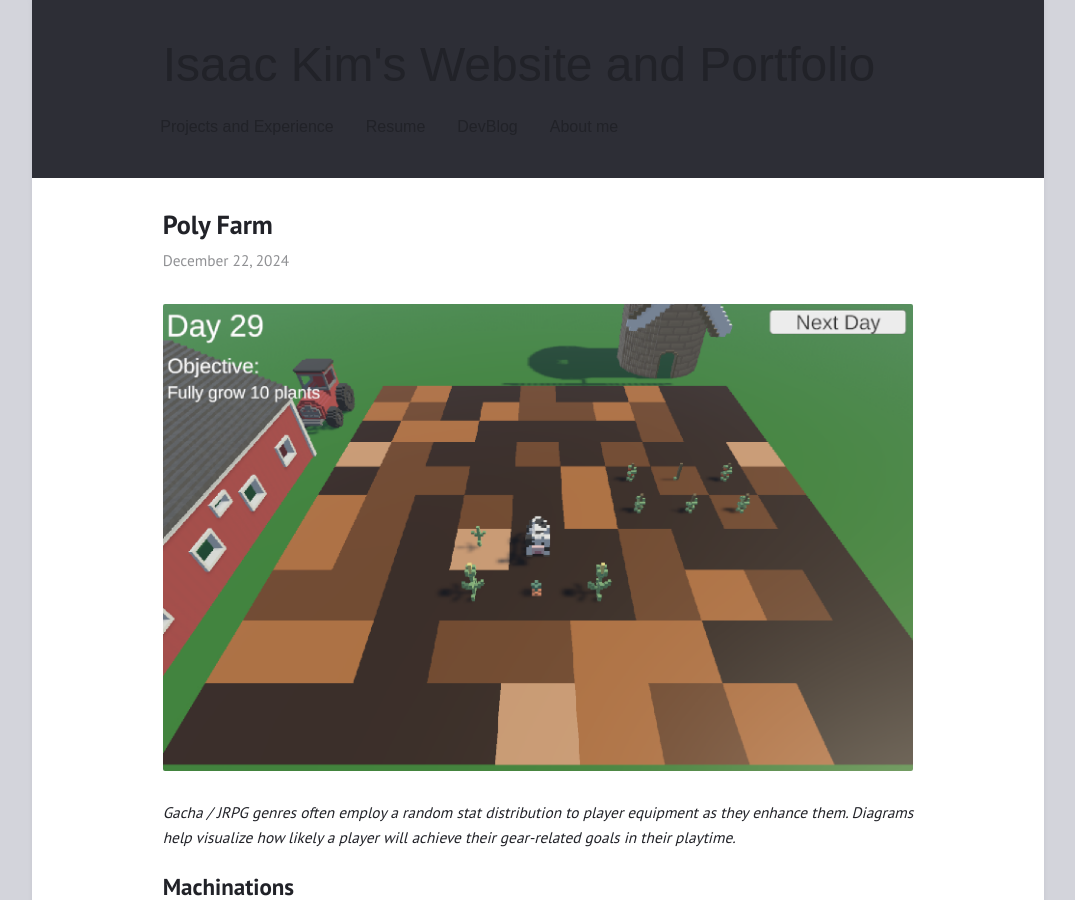
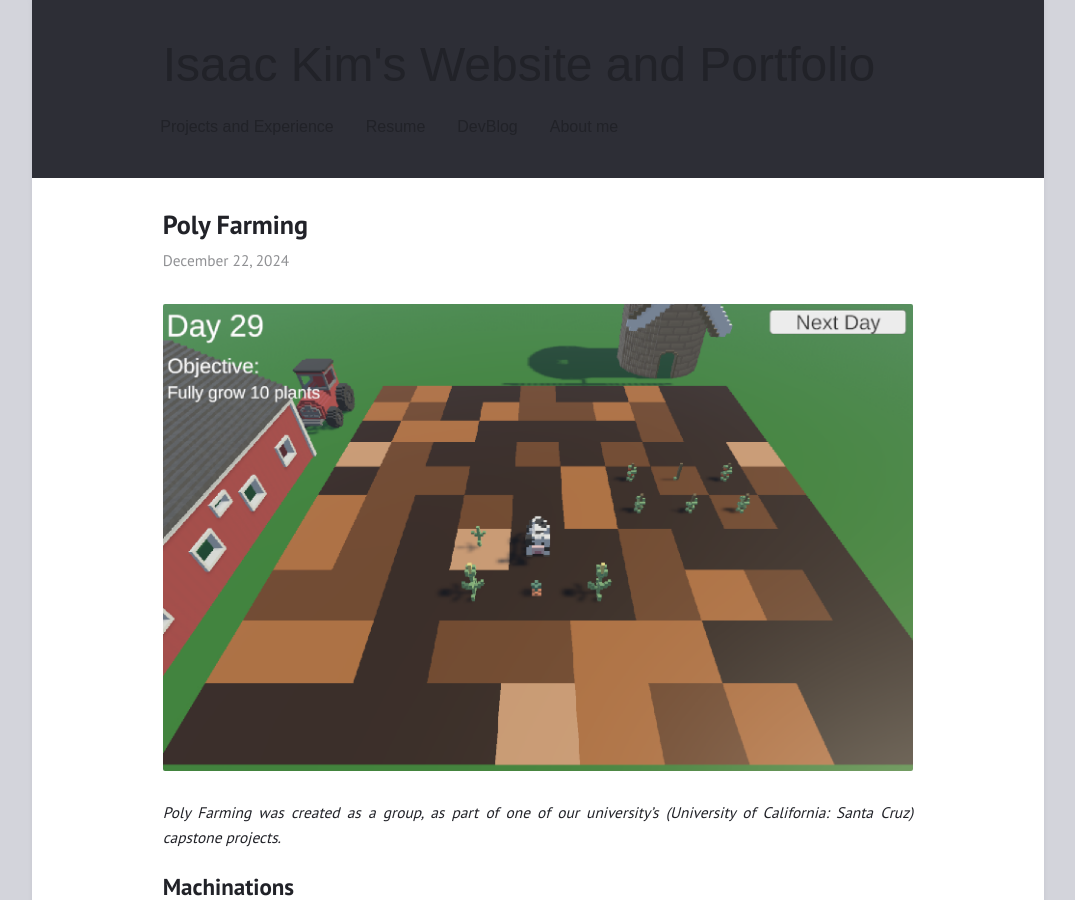
Before and after one commit to isaacwkm/isaacwkm.github.io, a Jekyll site: the page built from _posts/2024-12-25-Poly-Farm.md, in a window 1280 px wide and 900 px high. Shown: the whole window, without its empty margins (102-1177 px from the left). Built offline with Jekyll 4.4.1, drawn with Linux system fonts in a browser that asks for light colours.

Commit message:
created thumbnail

```diff
--- a/_posts/2024-12-25-Poly-Farm.md
+++ b/_posts/2024-12-25-Poly-Farm.md
@@ -1,14 +1,14 @@
 ---
-title:  "Poly Farm"
+title:  "Poly Farming"
 layout: post
 categories: Portfolio
 date: 2024-12-22
 ---
 
-![Epic Seven Machination Diagram](https://isaacwkm.github.io/assets/images/2024-12-25-PolyFarmPost/Thumbnail1.png)
+![PolyFarming Thumbnail](https://isaacwkm.github.io/assets/images/2024-12-25-PolyFarmPost/Thumbnail1.png)
 
 
-*Gacha / JRPG genres often employ a random stat distribution to player equipment as they enhance them. Diagrams help visualize how likely a player will achieve their gear-related goals in their playtime.*
+*Poly Farming was created as a group, as part of one of our university's (University of California: Santa Cruz) capstone projects.*
 
 ## Machinations
 
```
